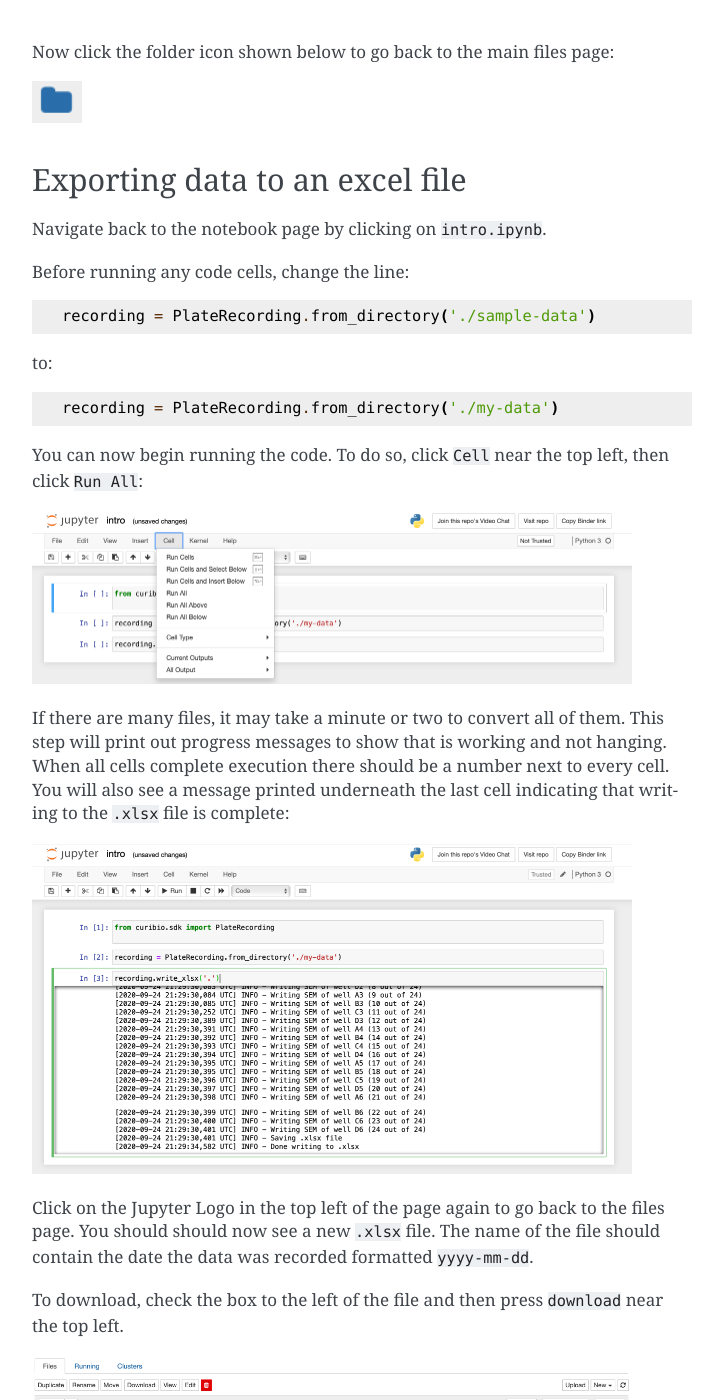
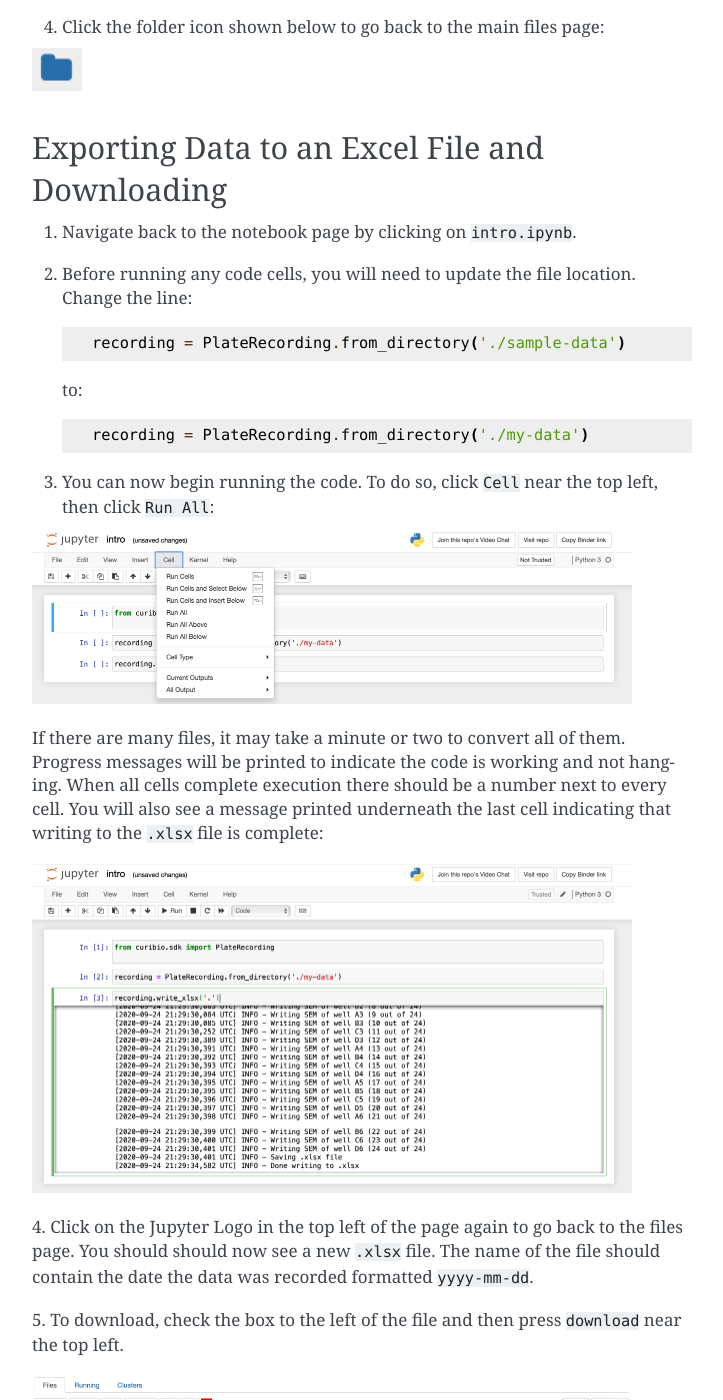
Before and after one commit to CuriBio/curibio.sdk, a Sphinx documentation site: the page built from docs/source/gettingstarted.rst, in a window 1280 px wide and 1400 px high, scrolled down 2649 px. Shown: the whole window, without its empty margins (388-1111 px from the left). Built offline with Sphinx 7.4.7, drawn with Linux system fonts in a browser that asks for light colours; some of the changed text lies outside the part shown.

Commit message:
Numbered the upload and download steps

```diff
--- a/docs/source/gettingstarted.rst
+++ b/docs/source/gettingstarted.rst
@@ -81,32 +81,33 @@ When the uploads complete, the page should look like this:
 .. image:: images/uploaded_files.png
     :width: 600
 
-Now click the folder icon shown below to go back to the main files page:
+4. Click the folder icon shown below to go back to the main files page:
 
 .. image:: images/folder_icon.png
     :width: 50
 
 
-Exporting data to an excel file
--------------------------------
+Exporting Data to an Excel File and Downloading
+-----------------------------------------------
 
-Navigate back to the notebook page by clicking on ``intro.ipynb``.
+1. Navigate back to the notebook page by clicking on ``intro.ipynb``.
 
-Before running any code cells, change the line::
+2. Before running any code cells, you will need to update the file location.
+   Change the line::
 
-    recording = PlateRecording.from_directory('./sample-data')
+      recording = PlateRecording.from_directory('./sample-data')
 
-to::
+   to::
 
-    recording = PlateRecording.from_directory('./my-data')
+      recording = PlateRecording.from_directory('./my-data')
 
-You can now begin running the code. To do so, click ``Cell`` near the top left, then click ``Run All``:
+3. You can now begin running the code. To do so, click ``Cell`` near the top left, then click ``Run All``:
 
 .. image:: images/cell_run_all.png
     :width: 600
 
 If there are many files, it may take a minute or two to convert all of them.
-This step will print out progress messages to show that is working and not hanging.
+Progress messages will be printed to indicate the code is working and not hanging.
 When all cells complete execution there should be a number next to every cell.
 You will also see a message printed underneath the last cell indicating that
 writing to the ``.xlsx`` file is complete:
@@ -114,11 +115,11 @@ writing to the ``.xlsx`` file is complete:
 .. image:: images/finished_cells.png
     :width: 600
 
-Click on the Jupyter Logo in the top left of the page again to
+4. Click on the Jupyter Logo in the top left of the page again to
 go back to the files page. You should should now see a new ``.xlsx`` file. The
 name of the file should contain the date the data was recorded formatted ``yyyy-mm-dd``.
 
-To download, check the box to the left of the file and then press ``download``
+5. To download, check the box to the left of the file and then press ``download``
 near the top left.
 
 .. image:: images/download_screen.png
```
Also changed, not shown: other parts of docs/source/gettingstarted.rst (+7 -7 lines).
